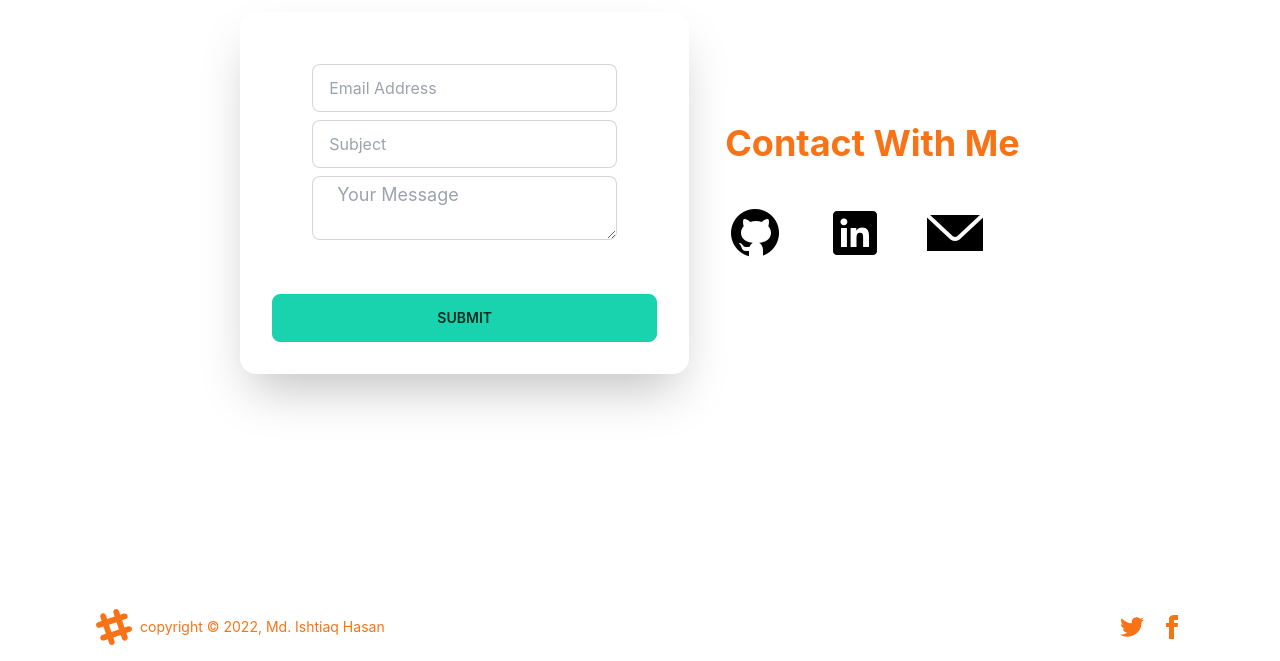
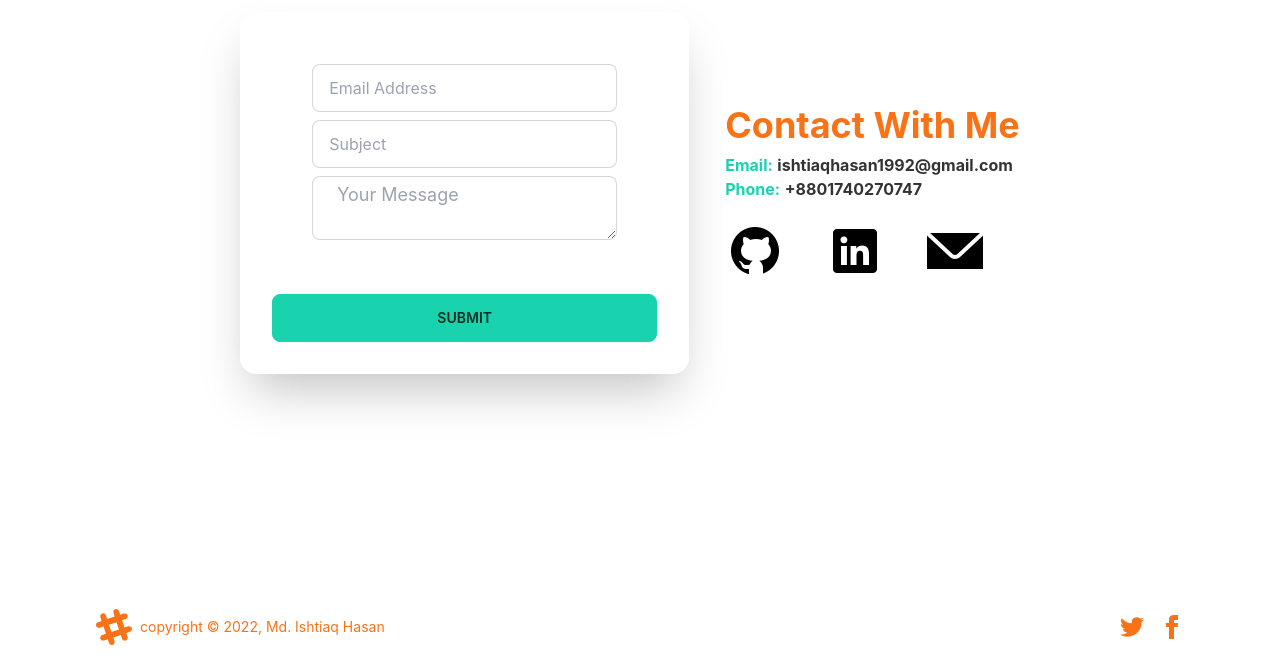
Before and after one commit to IshtiaqHasan/ishtiaq-portfolio, a React (Create React App) app: page / in a window 1280 px wide. Shown: the part 2492-3153 px from the top of the page. Built offline with nearby package versions, Linux system fonts and the light colour scheme.

Commit message:
final commit

```diff
--- a/src/Pages/Home/Contact.js
+++ b/src/Pages/Home/Contact.js
@@ -29,8 +29,10 @@ const Contact = () => {
         <div class="hero min-h-screen">
             <div class="hero-content flex-col lg:flex-row-reverse">
                 <div class="text-center lg:text-left">
-                    <h1 class="text-4xl text-orange-500 font-bold mb-10 text-left mx-5">Contact With Me</h1>
-                    <div className='flex'>
+                    <h1 class="text-4xl text-orange-500 font-bold mb-2 text-left mx-5">Contact With Me</h1>
+                    <p className='mx-5 '> <span className='text-secondary font-bold'>Email:</span> <span className='font-bold'>ishtiaqhasan1992@gmail.com</span> </p>
+                    <p className='mx-5'><span className='text-secondary font-bold'>Phone:</span> <span className='font-bold'>+8801740270747</span></p>
+                    <div className='flex mt-5'>
                         <a href="https://github.com/IshtiaqHasan?tab=repositories" target="_blank"><img className='mx-5' src={git} alt="" /></a>
                         <a href="https://www.linkedin.com/in/md-ishtiaq-hasan-435a07193/" target="_blank"><img className='mx-5' src={linkedin} alt="" /></a>
                         <a href="mailto:ishtiaqhasan1992@gmail.com" target="_blank"><img className='mx-5' src={mail} alt="" /></a>
```
